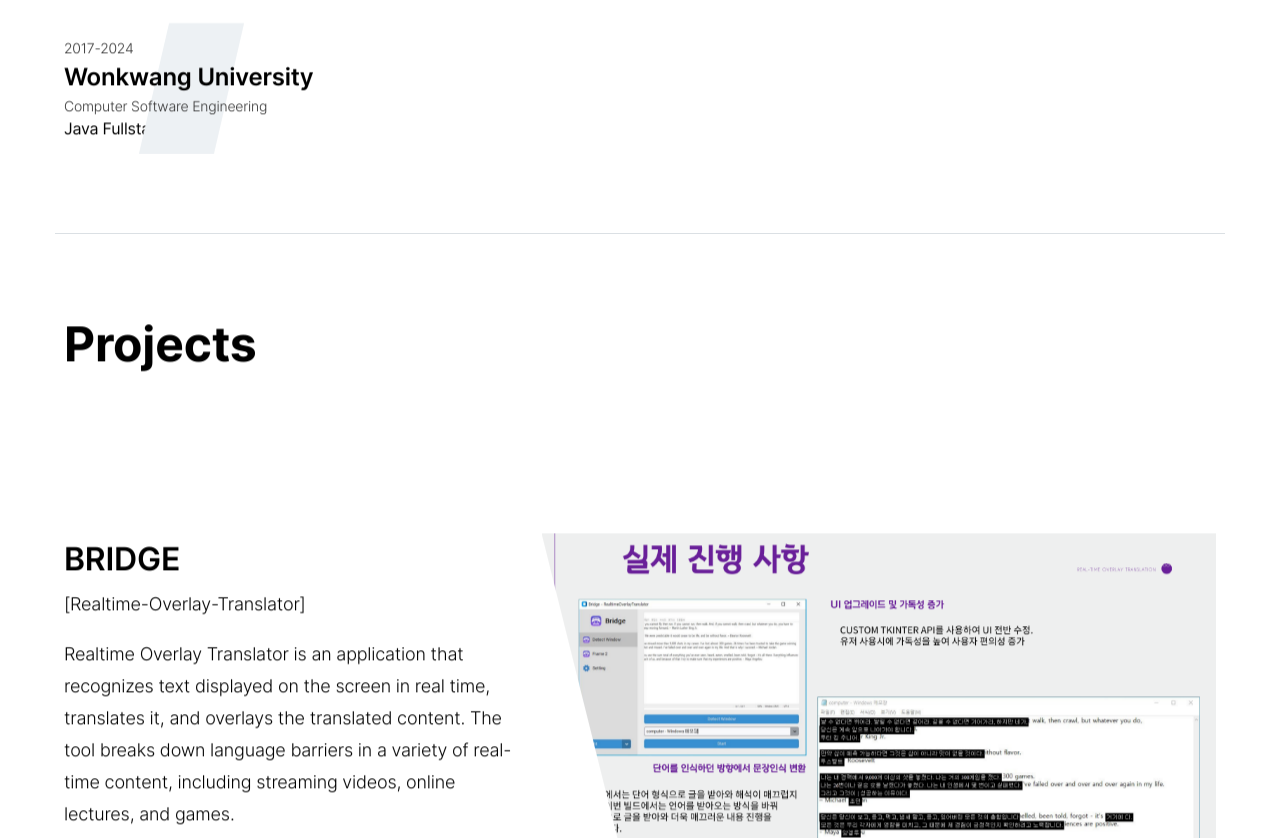
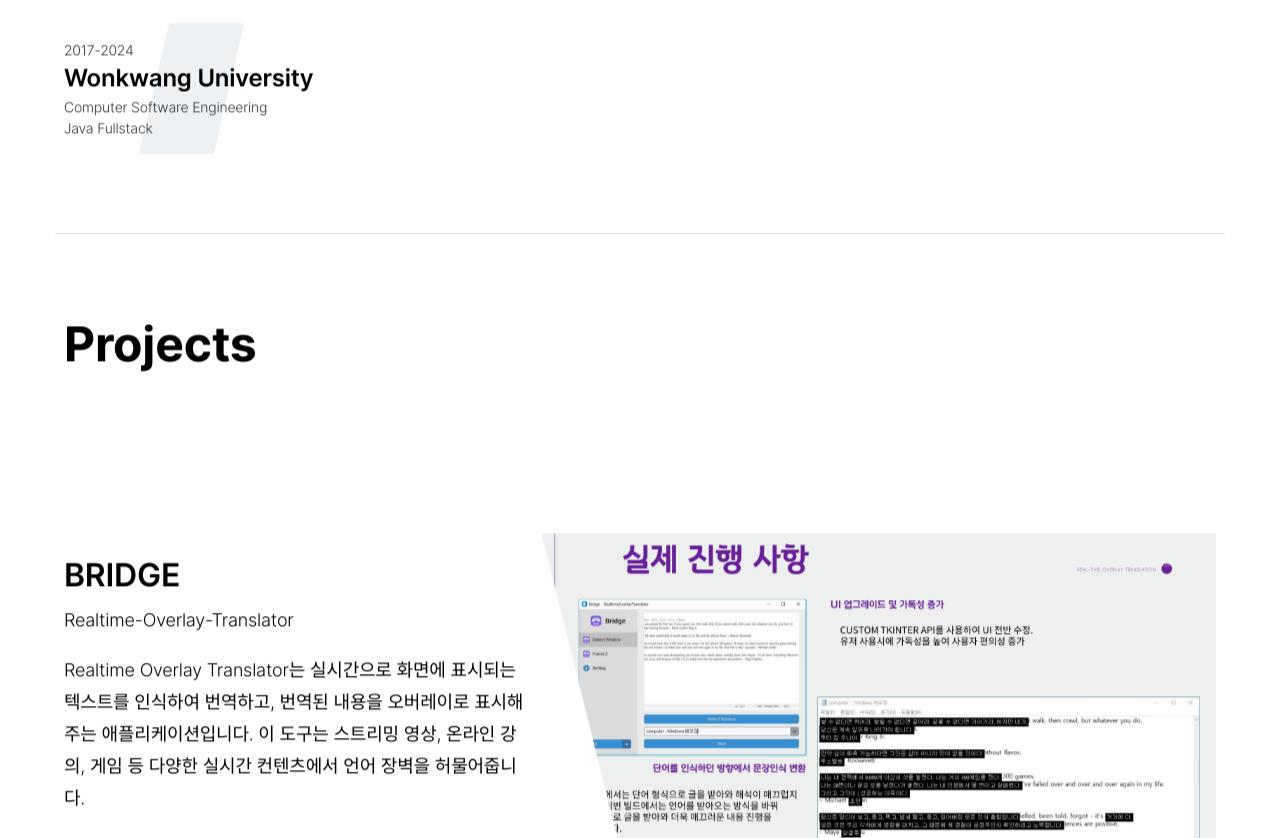
Before and after one commit to co2plant/co2plant.github.io, a plain HTML site: page index.html in a window 1280 px wide. Shown: the part 1510-2348 px from the top of the page. Drawn offline with Linux system fonts and the light colour scheme; some packages are replaced by stand-ins of ours; a web font is replaced by a local one.

Commit message:
Fix: change language

```diff
--- a/index.html
+++ b/index.html
@@ -378,7 +378,7 @@
                             <div class="education__degree">
                                 Computer Software Engineering
                             </div>
-                            <div class="education_microdegree">
+                            <div class="education__degree">
                                 Java Fullstack
                             </div>
                         </div>
@@ -412,12 +412,11 @@
       <div class="col-12 col-md-5 mt-4 mt-md-0 my-md-auto">
         <h3>BRIDGE</h3>
         <p class="lead">
-          [Realtime-Overlay-Translator]
+          Realtime-Overlay-Translator
         </p>
         <p class="lead">
-          Realtime Overlay Translator is an application that recognizes text displayed on the screen in real time, translates it,
-          and overlays the translated content. The tool breaks down language barriers in a variety of real-time content, including
-          streaming videos, online lectures, and games.
+          Realtime Overlay Translator는 실시간으로 화면에 표시되는 텍스트를 인식하여 번역하고, 번역된 내용을 오버레이로 표시해주는 애플리케이션입니다. 이 도구는 스트리밍 영상, 온라인 강의, 게임 등
+          다양한 실시간 컨텐츠에서 언어 장벽을 허물어줍니다.
         </p>
         <a href="https://github.com/co2plant/Realtime-Overlay-Translator" class="btn btn-primary"
           >Go Repository<i class="icon-arrow-right"></i></a>
```
